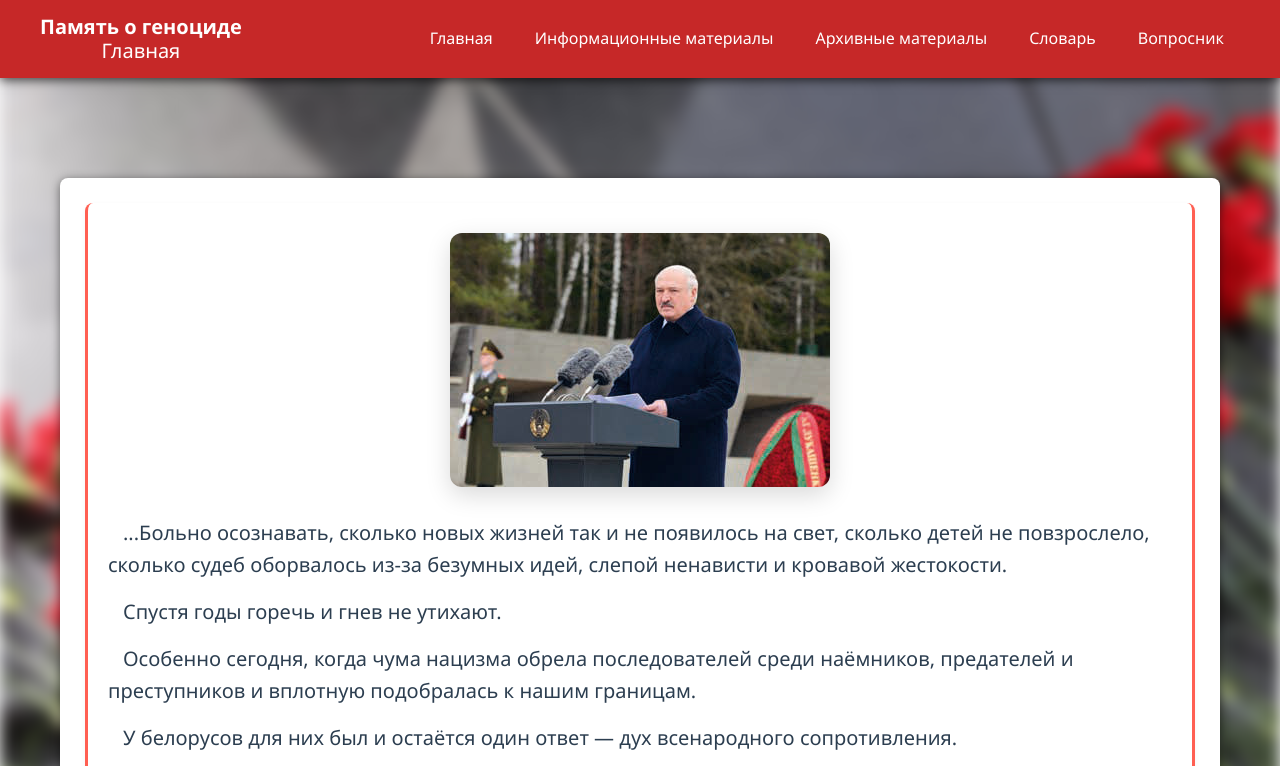
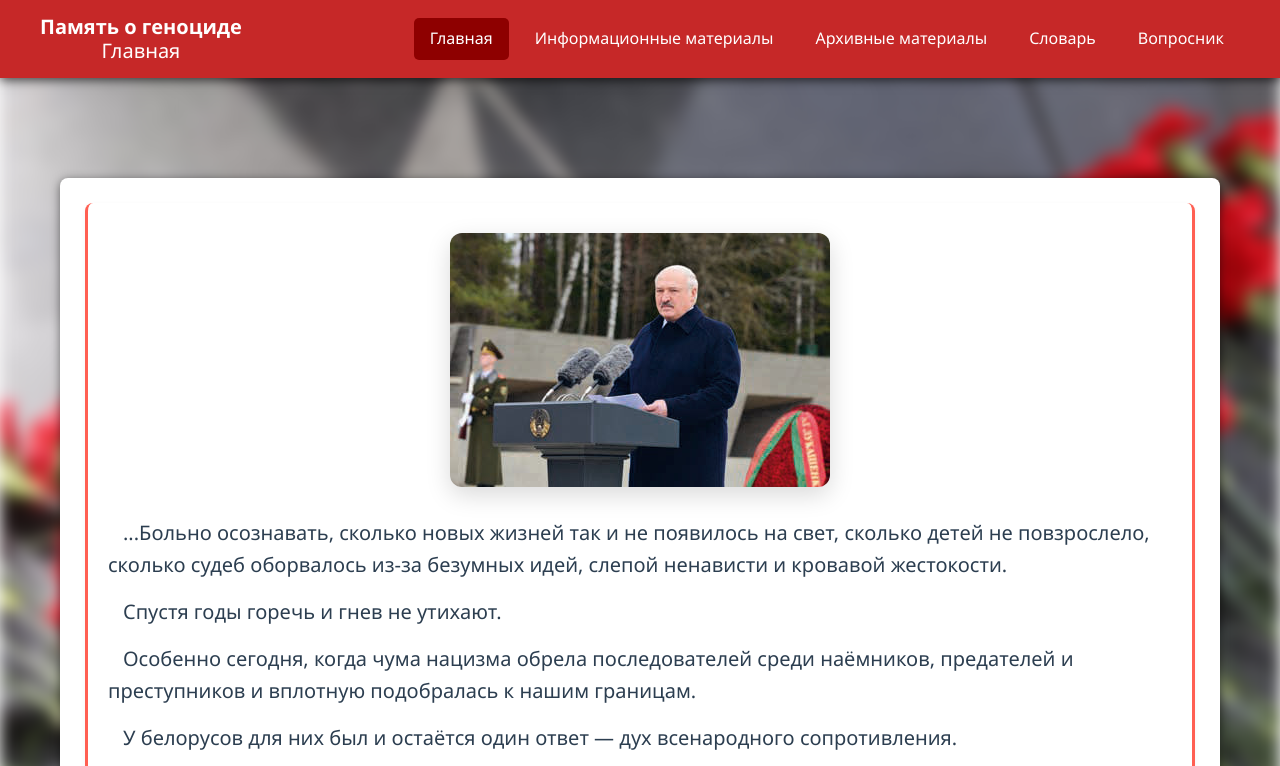
Before and after one commit to memory-of-genocide/memory-of-genocide.github.io, a plain HTML site: page index.html in a window 1280 px wide. In both pictures the pointer is over the link "Главная". Shown: the top 766 px of the page. Drawn offline with Linux system fonts and the light colour scheme.

Commit message:
fix bugs in style.css

```diff
--- a/static/css/style.css
+++ b/static/css/style.css
@@ -6,49 +6,10 @@
 }
 
 body {
-  /* background-color: linear-gradient(90deg, #edf2f4, #8fa8b5);
-  background-image: url("../img/0_0.png");
-  background-repeat: no-repeat;
-  background-size: cover; */
   color: #2c3e50;
   line-height: 1.6;
   font-size: 17px;
 }
-/*
-body {
-  margin: 0;
-  padding: 0;
-  position: relative;
-}
-
-body::before {
-  content: '';
-  position: fixed;
-  top: 0;
-  left: 0;
-  width: 100%;
-  height: 100%;
-  background-image: url('../img/bg.jpg');
-  background-size: cover;
-  background-position: center;
-  filter: blur(4px);
-  z-index: -1;
-} */
-
-/*
-.bg-image {
-  background-image: url("../img/0_0.png");
-
-  filter: blur(8px);
-  -webkit-filter: blur(8px);
-
-
-  height: 100%;
-
-  background-position: center;
-  background-repeat: no-repeat;
-  background-size: cover;
-} */
 
 :root {
   --size: 32px;
@@ -116,7 +77,7 @@ nav ul li a {
 }
 
 nav ul li a:hover {
-    background-color: var(--dark-read);
+  background-color: var(--dark-red);
 }
 
 .nav-toggle {
```
Lines whose indentation alone changed are shown as unchanged.
